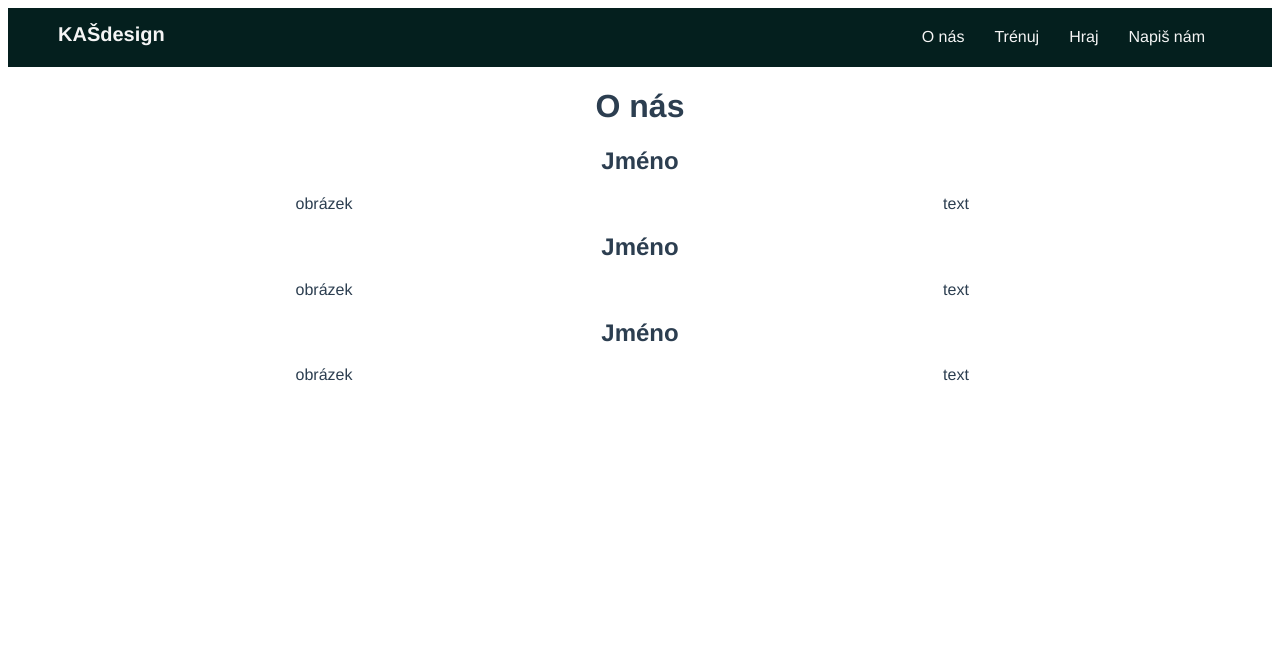
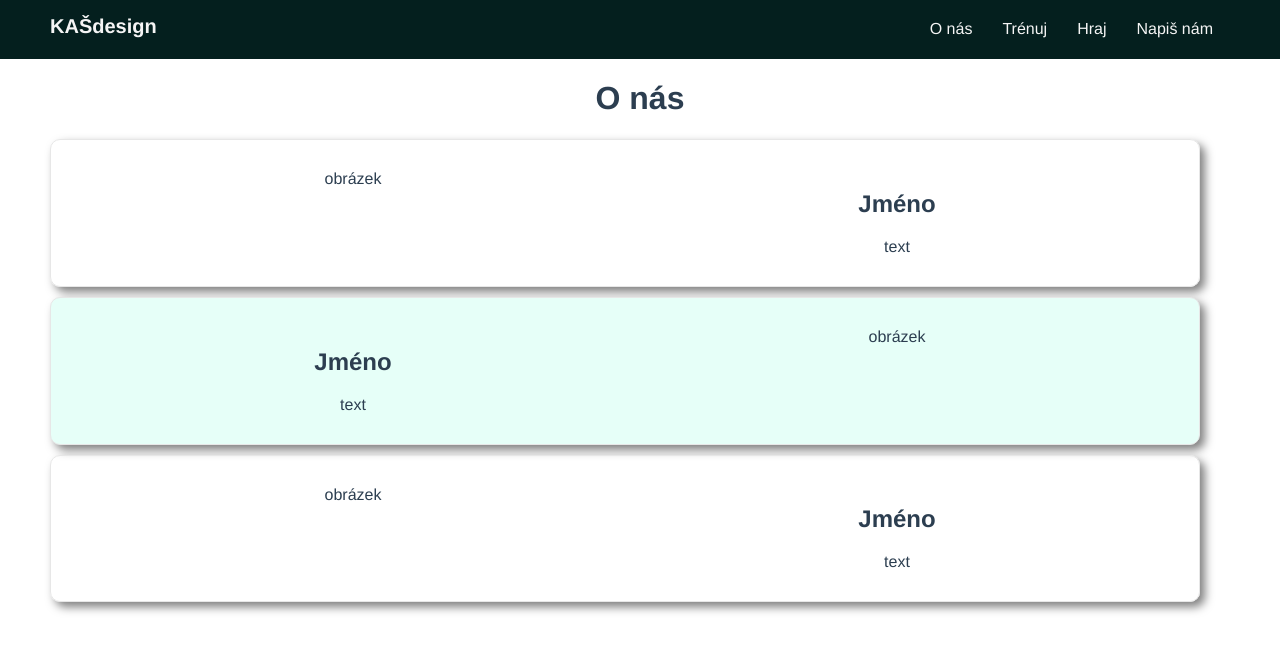
Before and after one commit to Allicce/memory-game, a Vue app: page /about in a window 1280 px wide. Shown: the top 652 px of the page. Built offline with nearby package versions, Linux system fonts and the light colour scheme.

Commit message:
About page layout + quick css fix

```diff
--- a/public/index.html
+++ b/public/index.html
@@ -5,6 +5,7 @@
     <meta http-equiv="X-UA-Compatible" content="IE=edge">
     <meta name="viewport" content="width=device-width,initial-scale=1.0">
     <link rel="icon" href="<%= BASE_URL %>favicon.ico">
+    <link rel = "stylesheet" href = "style.css" />
     <title>memory-game</title>
   </head>
   <body>
--- /dev/null
+++ b/public/style.css
@@ -0,0 +1,4 @@
+body {
+    padding: 0;
+    margin: 0;
+}
--- a/src/components/Header.vue
+++ b/src/components/Header.vue
@@ -1,6 +1,6 @@
 <template>
 <div class="header">
-<div class="logo"><h1>KAŠdesign</h1></div>
+<div class="logo"> <router-link to="/"><h1>KAŠdesign</h1></router-link></div>
 <navigation />
 </div>
 </template>
@@ -32,4 +32,8 @@ h1 {
   height: 53px;
   padding: auto;
 }
+a {
+  color: whitesmoke;
+  text-decoration: none;
+}
 </style>
--- a/src/components/Profile.vue
+++ b/src/components/Profile.vue
@@ -1,9 +1,9 @@
 <template>
-  <div>
-    <h2>Jméno</h2>
-    <div class="container">
-      <div class="picture">obrázek</div>
-      <div class="text">text</div>
+  <div class="container">
+    <div class="picture">obrázek</div>
+    <div class="text">
+      <h2>Jméno</h2>
+      text
     </div>
   </div>
 </template>
@@ -12,15 +12,23 @@ export default {}
 </script>
 <style scoped>
 .container {
-    display:flex;
+  display: flex;
+  padding: 30px;
+  border: 1px solid rgb(231, 231, 231);
+  border-radius: 10px;
+  width: 85%;
+  margin-left: 50px;
+  margin-right: 50px;
+  margin-top: 10px;
+  box-shadow: 5px 5px 10px rgba(0, 0, 0, 0.5)
 }
 .picture {
-    flex: 1 1 50%;
+  flex: 1 1 50%;
 }
 .text {
-    flex: 1 1 50%;
+  flex: 1 1 50%;
 }
 .change {
-    flex-direction: row-reverse;
+  flex-direction: row-reverse;
 }
 </style>
--- a/src/views/About.vue
+++ b/src/views/About.vue
@@ -3,7 +3,7 @@
     <heading />
     <h1>O nás</h1>
     <profile />
-    <profile :class="container = change" />
+    <profile class="change" />
     <profile />
   </div>
 </template>
@@ -20,6 +20,7 @@ export default {
 </script>
 <style>
 .change {
-    flex-direction: row-reverse;
+    flex-direction: column-reverse;
+    background-color: rgb(230, 255, 248);
 }
 </style>
```
